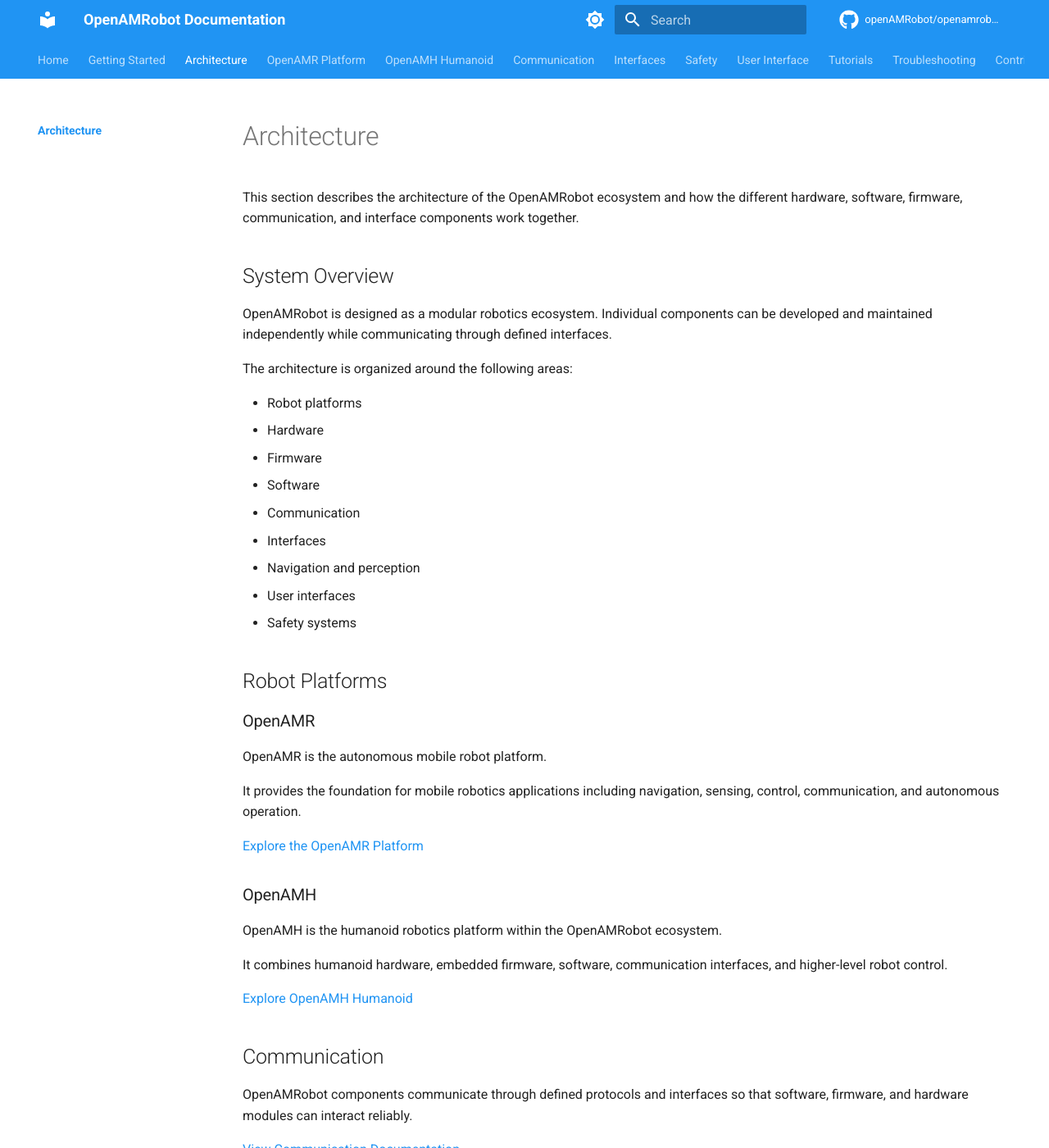
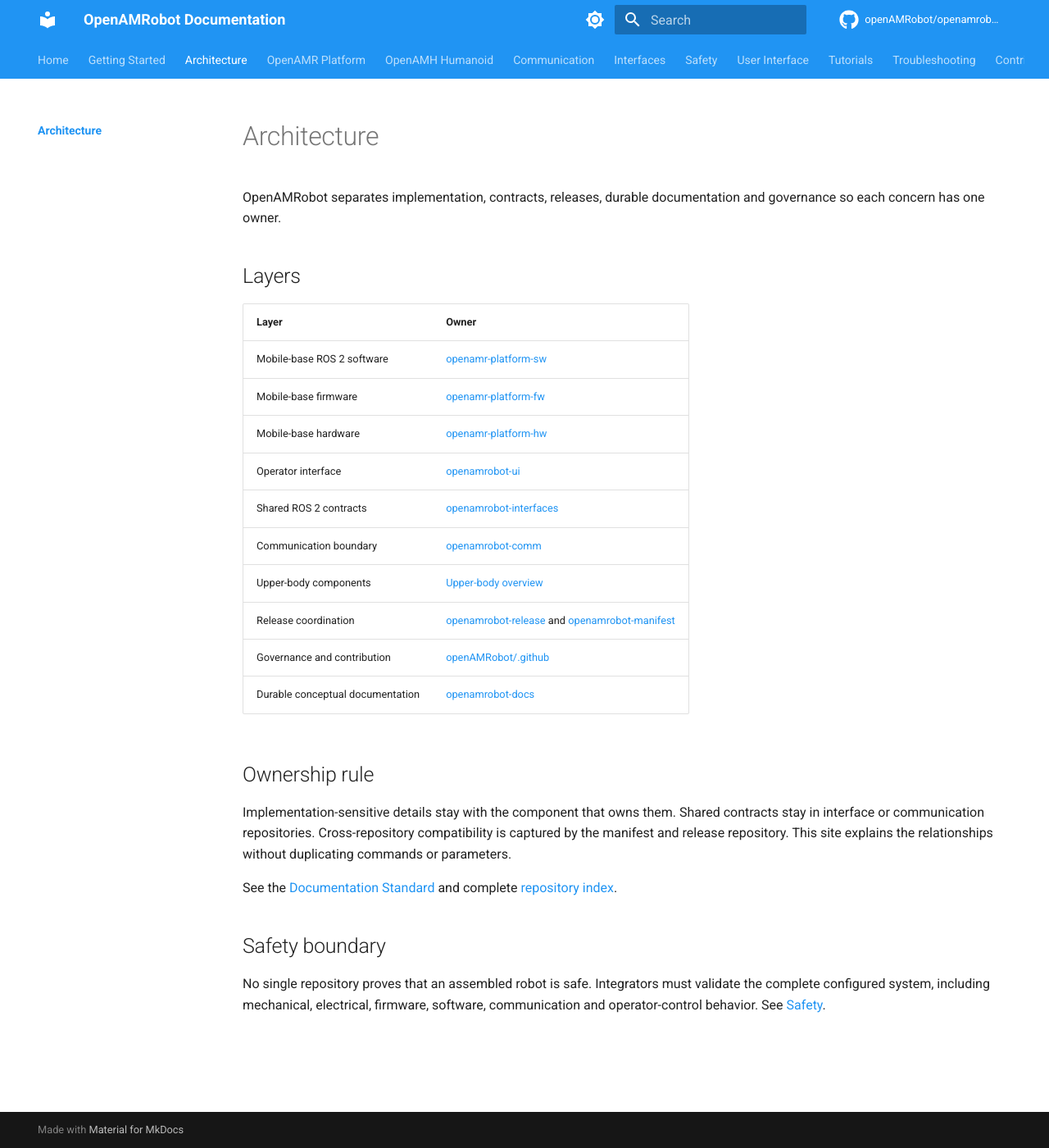
Before and after one commit to openAMRobot/openamrobot-docs, an MkDocs documentation site: the page built from docs/architecture/index.md, in a window 1280 px wide and 1400 px high. Shown: the whole window at 82% size. Built offline with MkDocs 1.6.1 and Material for MkDocs 9.7.7, drawn with Linux system fonts in a browser that asks for light colours; comment, search, counter and statistics services are not loaded; some of the changed text lies outside the part shown.

Commit message:
docs: align docs/architecture/index.md with repository architecture
Signed-off-by: Alex Reznichenko <info@botshare.ai>

```diff
--- a/docs/architecture/index.md
+++ b/docs/architecture/index.md
@@ -1,63 +1,28 @@
 # Architecture
 
-This section describes the architecture of the OpenAMRobot ecosystem and how the different hardware, software, firmware, communication, and interface components work together.
+OpenAMRobot separates implementation, contracts, releases, durable documentation and governance so each concern has one owner.
 
-## System Overview
+## Layers
 
-OpenAMRobot is designed as a modular robotics ecosystem. Individual components can be developed and maintained independently while communicating through defined interfaces.
+| Layer | Owner |
+|---|---|
+| Mobile-base ROS 2 software | [openamr-platform-sw](https://github.com/openAMRobot/openamr-platform-sw) |
+| Mobile-base firmware | [openamr-platform-fw](https://github.com/openAMRobot/openamr-platform-fw) |
+| Mobile-base hardware | [openamr-platform-hw](https://github.com/openAMRobot/openamr-platform-hw) |
+| Operator interface | [openamrobot-ui](https://github.com/openAMRobot/openamrobot-ui) |
+| Shared ROS 2 contracts | [openamrobot-interfaces](https://github.com/openAMRobot/openamrobot-interfaces) |
+| Communication boundary | [openamrobot-comm](https://github.com/openAMRobot/openamrobot-comm) |
+| Upper-body components | [Upper-body overview](../upper_body/) |
+| Release coordination | [openamrobot-release](https://github.com/openAMRobot/openamrobot-release) and [openamrobot-manifest](https://github.com/openAMRobot/openamrobot-manifest) |
+| Governance and contribution | [openAMRobot/.github](https://github.com/openAMRobot/.github) |
+| Durable conceptual documentation | [openamrobot-docs](https://github.com/openAMRobot/openamrobot-docs) |
 
-The architecture is organized around the following areas:
+## Ownership rule
 
-- Robot platforms
-- Hardware
-- Firmware
-- Software
-- Communication
-- Interfaces
-- Navigation and perception
-- User interfaces
-- Safety systems
+Implementation-sensitive details stay with the component that owns them. Shared contracts stay in interface or communication repositories. Cross-repository compatibility is captured by the manifest and release repository. This site explains the relationships without duplicating commands or parameters.
 
-## Robot Platforms
+See the [Documentation Standard](../DOCUMENTATION_STANDARD.md) and complete [repository index](../repositories/).
 
-### OpenAMR
+## Safety boundary
 
-OpenAMR is the autonomous mobile robot platform.
-
-It provides the foundation for mobile robotics applications including navigation, sensing, control, communication, and autonomous operation.
-
-[Explore the OpenAMR Platform](../openamr_platform/)
-
-### OpenAMH
-
-OpenAMH is the humanoid robotics platform within the OpenAMRobot ecosystem.
-
-It combines humanoid hardware, embedded firmware, software, communication interfaces, and higher-level robot control.
-
-[Explore OpenAMH Humanoid](../openamh_humanoid/)
-
-## Communication
-
-OpenAMRobot components communicate through defined protocols and interfaces so that software, firmware, and hardware modules can interact reliably.
-
-[View Communication Documentation](../communication/)
-
-## Interfaces
-
-Interfaces define how OpenAMRobot components exchange commands, telemetry, sensor information, and system state.
-
-[View Interfaces](../interfaces/)
-
-## Safety
-
-Safety considerations are part of the platform architecture and should be considered when designing, integrating, and operating OpenAMRobot systems.
-
-[View Safety Documentation](../safety/)
-
-## Next Steps
-
-- [Getting Started](../getting_started/)
-- [OpenAMR Platform](../openamr_platform/)
-- [OpenAMH Humanoid](../openamh_humanoid/)
-- [Communication](../communication/)
-- [Interfaces](../interfaces/)
+No single repository proves that an assembled robot is safe. Integrators must validate the complete configured system, including mechanical, electrical, firmware, software, communication and operator-control behavior. See [Safety](../safety/).
```
